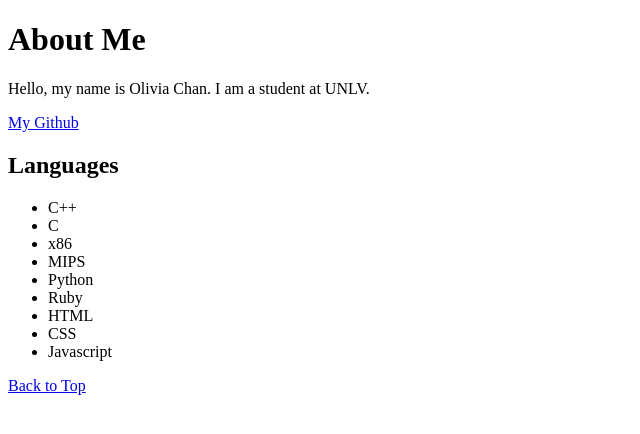
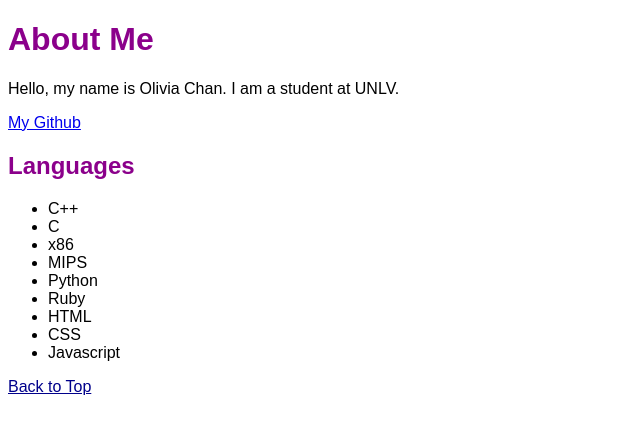
Before and after one commit to oliviachan-dev/git-test, a plain HTML site: page index.html in a window 1280 px wide. Shown: the whole page, without its empty margins (0-640 px from the left). Drawn offline with Linux system fonts and the light colour scheme.

Commit message:
Added css stylesheet

```diff
--- a/index.html
+++ b/index.html
@@ -2,6 +2,7 @@
 <html>
   <head>
     <title>Olivia Chan</title>
+    <link href="style.css" type="text/css" rel="stylesheet" />
   </head>
   <body>
     <h1 id="top">About Me</h1>
--- /dev/null
+++ b/style.css
@@ -0,0 +1,10 @@
+body {
+  font-family: Arial, Helvetica, sans-serif;
+  color: black;
+}
+h1,h2 {
+  color: darkmagenta;
+}
+p a{
+  color: darkblue;
+}
```
